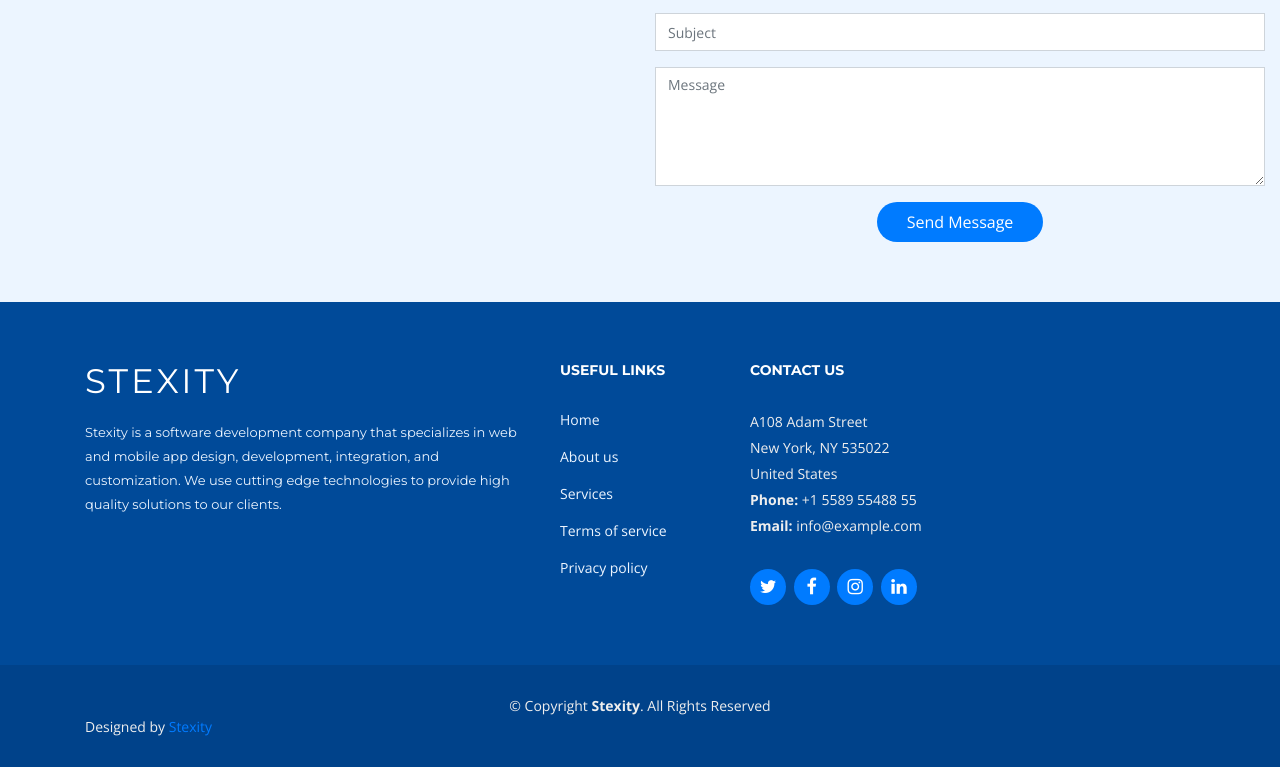
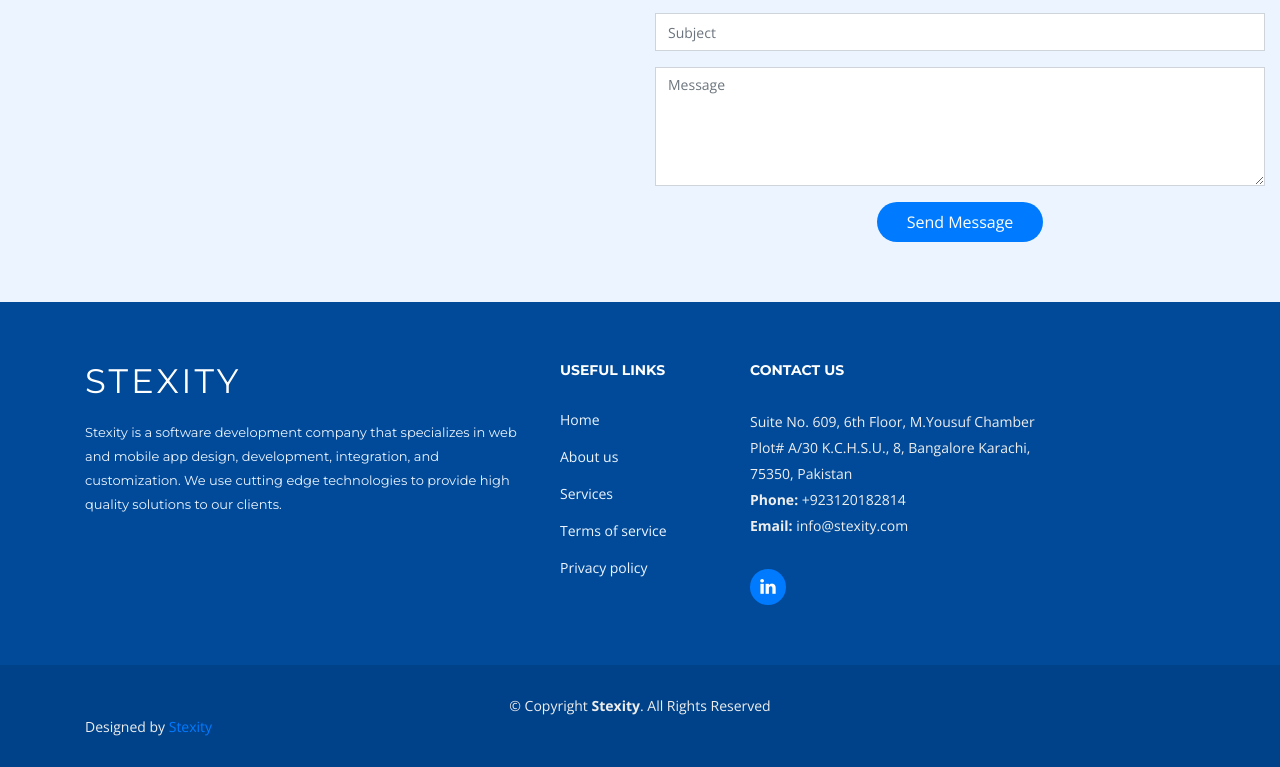
Before and after one commit to sunny080/stexity4, a plain HTML site: page index.html in a window 1280 px wide. Shown: the part 3225-3992 px from the top of the page. Drawn offline with nearby package versions, Linux system fonts and the light colour scheme; grey boxes are pictures that could not be loaded; files whose address does not match are found by name.

Commit message:
miner fixes

```diff
--- a/index.html
+++ b/index.html
@@ -72,7 +72,7 @@
         <h3>About Us</h3>
 
       </header>
-     <div class="row about-extra">
+      <div class="row about-extra">
         <div class="col-lg-6 wow fadeInUp order-1 order-lg-2">
           <img src="img/about-extra-2.svg" class="img-fluid" alt="">
         </div>
@@ -227,8 +227,8 @@
               <h4><a href="#">App 1</a></h4>
               <p>App</p>
               <div>
-                <a href="img/stexity-portfolio/emmora.jpg" data-lightbox="portfolio" data-title="App 1" class="link-preview"
-                  title="Preview"><i class="ion ion-eye"></i></a>
+                <a href="img/stexity-portfolio/emmora.jpg" data-lightbox="portfolio" data-title="App 1"
+                  class="link-preview" title="Preview"><i class="ion ion-eye"></i></a>
               </div>
             </div>
           </div>
@@ -241,8 +241,8 @@
               <h4><a href="#">Web 3</a></h4>
               <p>Web</p>
               <div>
-                <a href="img/stexity-portfolio/retrac.jpg" class="link-preview" data-lightbox="portfolio" data-title="Web 3"
-                  title="Preview"><i class="ion ion-eye"></i></a>
+                <a href="img/stexity-portfolio/retrac.jpg" class="link-preview" data-lightbox="portfolio"
+                  data-title="Web 3" title="Preview"><i class="ion ion-eye"></i></a>
               </div>
             </div>
           </div>
@@ -255,8 +255,8 @@
               <h4><a href="#">App 2</a></h4>
               <p>App</p>
               <div>
-                <a href="img/stexity-portfolio/ok_no_name.jpg" class="link-preview" data-lightbox="portfolio" data-title="App 2"
-                  title="Preview"><i class="ion ion-eye"></i></a>
+                <a href="img/stexity-portfolio/ok_no_name.jpg" class="link-preview" data-lightbox="portfolio"
+                  data-title="App 2" title="Preview"><i class="ion ion-eye"></i></a>
               </div>
             </div>
           </div>
@@ -269,8 +269,8 @@
               <h4><a href="#">Card 2</a></h4>
               <p>Card</p>
               <div>
-                <a href="img/stexity-portfolio/hug_a_pet.jpg" class="link-preview" data-lightbox="portfolio" data-title="Card 2"
-                  title="Preview"><i class="ion ion-eye"></i></a>
+                <a href="img/stexity-portfolio/hug_a_pet.jpg" class="link-preview" data-lightbox="portfolio"
+                  data-title="Card 2" title="Preview"><i class="ion ion-eye"></i></a>
               </div>
             </div>
           </div>
@@ -283,8 +283,8 @@
               <h4><a href="#">Web 2</a></h4>
               <p>Web</p>
               <div>
-                <a href="img/stexity-portfolio/emmora.jpg" class="link-preview" data-lightbox="portfolio" data-title="Web 2"
-                  title="Preview"><i class="ion ion-eye"></i></a>
+                <a href="img/stexity-portfolio/emmora.jpg" class="link-preview" data-lightbox="portfolio"
+                  data-title="Web 2" title="Preview"><i class="ion ion-eye"></i></a>
               </div>
             </div>
           </div>
@@ -324,7 +324,8 @@
           <div class="row">
             <div class="col-sm-4 col-md-4 info d-flex flex-column align-items-center">
               <i class="ion-ios-location-outline"></i>
-              <p class="para">Suite No. 609, 6th Floor, M.Yousuf Chamber, Plot# A/30 K.C.H.S.U., 8, Bangalore Town Block A Bangalore Town, Karachi, 75350, Pakistan</p>
+              <p class="para">Suite No. 609, 6th Floor, M.Yousuf Chamber, Plot# A/30 K.C.H.S.U., 8, Bangalore Town Block
+                A Bangalore Town, Karachi, 75350, Pakistan</p>
             </div>
             <div class="col-sm-4 col-md-4 info d-flex flex-column align-items-center">
               <i class="ion-ios-email-outline"></i>
@@ -383,15 +384,17 @@
 
           <div class="col-lg-5 col-md-5 col-sm-6 footer-info">
             <h3>STEXITY</h3>
-            <p>Stexity is a software development company that specializes in web and mobile app design, development, integration, and customization. We use cutting edge technologies to provide high quality solutions to our clients.</p>
+            <p>Stexity is a software development company that specializes in web and mobile app design, development,
+              integration, and customization. We use cutting edge technologies to provide high quality solutions to our
+              clients.</p>
           </div>
 
           <div class="col-lg-2 col-md-3  col-sm-6  footer-links">
             <h4>Useful Links</h4>
             <ul>
               <li><a href="#">Home</a></li>
-              <li><a href="#">About us</a></li>
-              <li><a href="#">Services</a></li>
+              <li><a href="#about">About us</a></li>
+              <li><a href="#services">Services</a></li>
               <li><a href="#">Terms of service</a></li>
               <li><a href="#">Privacy policy</a></li>
             </ul>
@@ -400,18 +403,16 @@
           <div class="col-lg-5 col-md-4 col-sm-6 footer-contact">
             <h4>Contact Us</h4>
             <p>
-              A108 Adam Street <br>
-              New York, NY 535022<br>
-              United States <br>
-              <strong>Phone:</strong> +1 5589 55488 55<br>
-              <strong>Email:</strong> info@example.com<br>
+              Suite No. 609, 6th Floor, M.Yousuf Chamber<br>
+              Plot# A/30 K.C.H.S.U., 8, Bangalore Karachi,<br>
+              75350, Pakistan<br>
+              <strong>Phone:</strong> +923120182814<br>
+              <strong>Email:</strong> info@stexity.com<br>
             </p>
 
             <div class="social-links">
-              <a href="#" class="twitter"><i class="fa fa-twitter"></i></a>
-              <a href="#" class="facebook"><i class="fa fa-facebook"></i></a>
-              <a href="#" class="instagram"><i class="fa fa-instagram"></i></a>
-              <a href="#" class="linkedin"><i class="fa fa-linkedin"></i></a>
+
+              <a href="https://www.linkedin.com/company/stexity/" class="linkedin"><i class="fa fa-linkedin"></i></a>
             </div>
 
           </div>
@@ -427,8 +428,8 @@
         &copy; Copyright <strong>Stexity</strong>. All Rights Reserved
       </div>
 
-        Designed by <a href="https://stexity.com/">Stexity</a>
-      </div>
+      Designed by <a href="https://stexity.com/">Stexity</a>
+    </div>
     </div>
   </footer>
 
```
